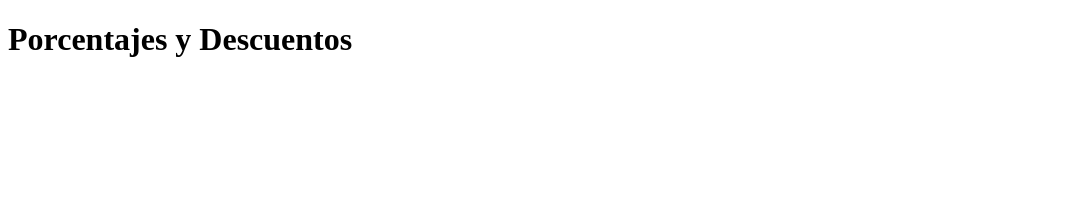
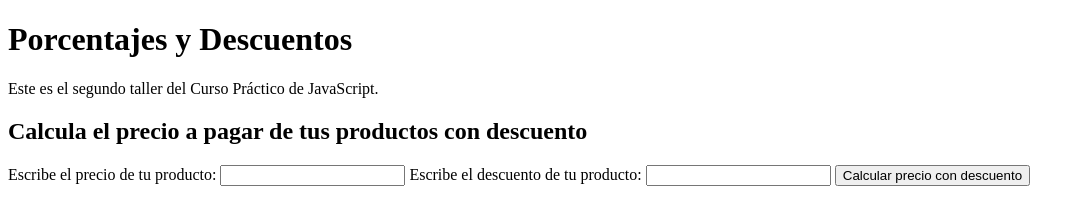
Before and after one commit to jpmjim/CPracticoJS, a plain HTML site: page descuentos.html in a window 1280 px wide. Shown: the whole page, without its empty margins (0-1085 px from the left). Drawn offline with Linux system fonts and the light colour scheme.

Commit message:
Taller #2 Part 3, Escribiendo HTML desde JavaScript

```diff
--- a/descuentos.html
+++ b/descuentos.html
@@ -8,7 +8,21 @@
     <link rel="shortcut icon" href="./images/icons8-javascript.svg" type="image/x-icon">
   </head>
   <body>
-    <h1>Porcentajes y Descuentos</h1>
+    <header>
+      <h1>Porcentajes y Descuentos</h1>
+      <p>Este es el segundo taller del Curso Práctico de JavaScript.</p>
+    </header>
+    <section class="product">
+      <h2>Calcula el precio a pagar de tus productos con descuento</h2>
+      <form action="">
+        <label for="product__price">Escribe el precio de tu producto:</label>
+        <input type="number" id="product__price">
+        <label for="product__discount">Escribe el descuento de tu producto:</label>
+        <input type="number" id="product__discount">
+        <button type="button" onclick="productPriceDiscount()">Calcular precio con descuento</button>
+        <p id="ResultP"></p>
+      </form>
+    </section>
     <script src="./descuentos.js"></script>
   </body>
 </html>
--- a/descuentos.js
+++ b/descuentos.js
@@ -7,3 +7,16 @@ function calculaPrecioConDescuento(precio, descuento){
   const precioConDescuento =  (precio * porcentajePrecioConDescuento) / 100;
   return precioConDescuento;
 }
+
+//Funcion conectar con HTML
+function productPriceDiscount(){
+  const inputPrice = document.getElementById("product__price");
+  const priceValue = inputPrice.value;
+  const inputDiscount = document.getElementById("product__discount");
+  const discountValue = inputDiscount.value;
+  const priceWithDiscount = calculaPrecioConDescuento(priceValue, discountValue);
+
+  //utilizando innertext que es un atributo
+  const resultPrice = document.getElementById("ResultP");
+  resultPrice.innerText = "El precio con descuento son: s/" + priceWithDiscount;
+}
```
